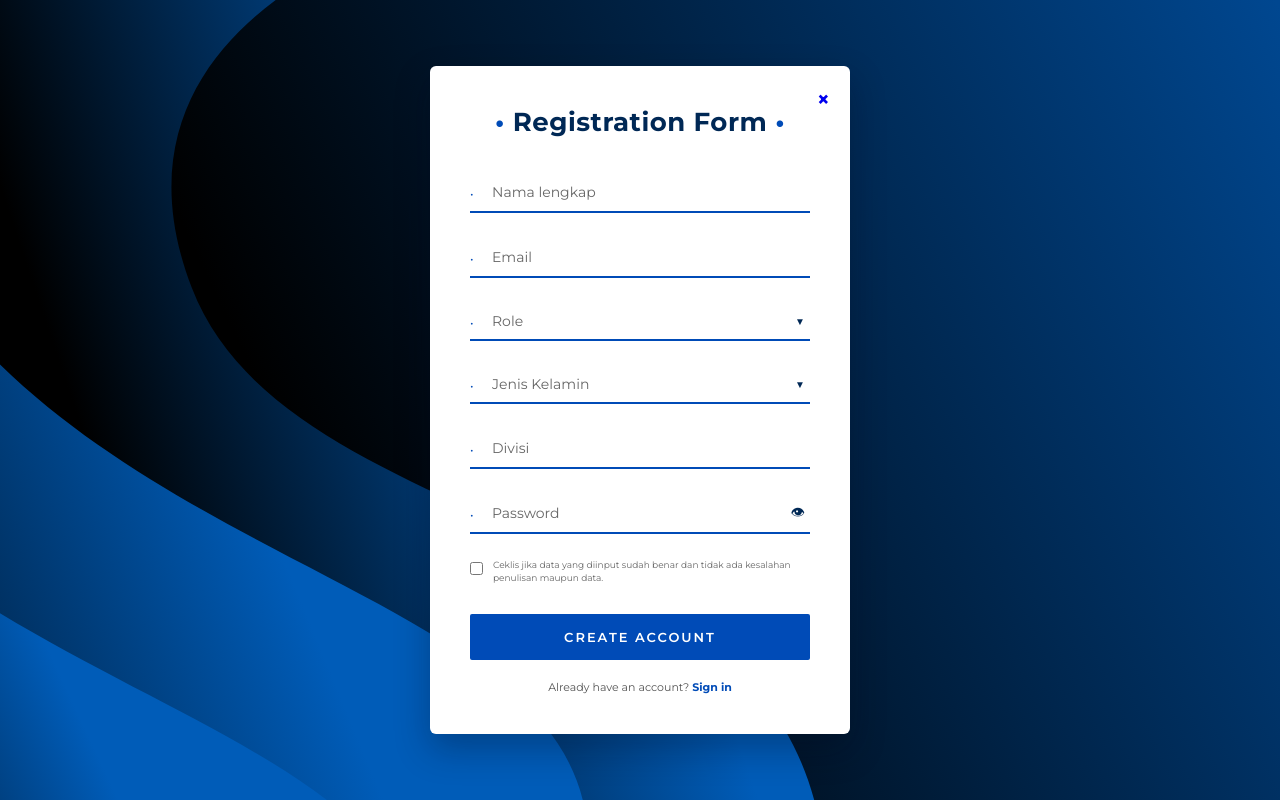
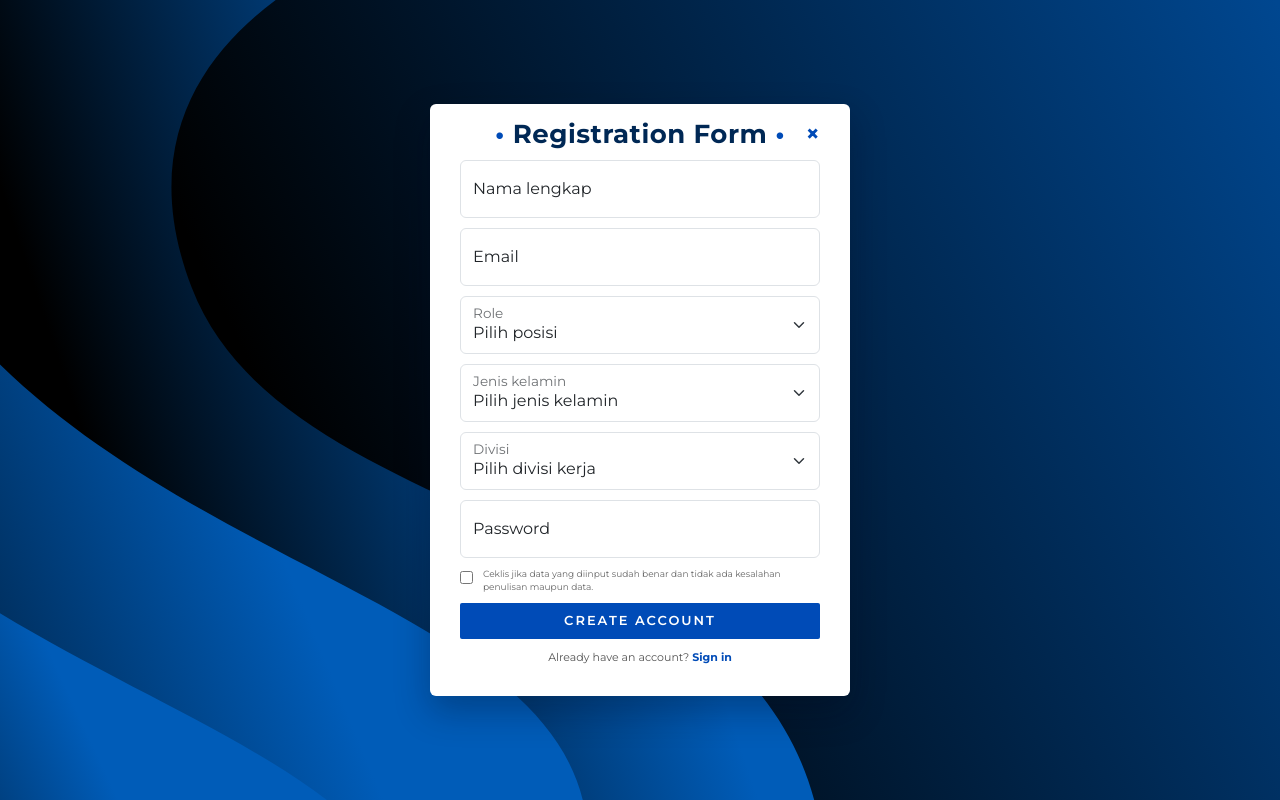
Before and after one commit to Rizalnendian/Program-Analitik-Tingkat-Risiko-Stress-dan-Beban-Kerja-Karyawan, a plain HTML site: page html/signup.html in a window 1280 px wide. Drawn offline with nearby package versions, Linux system fonts and the light colour scheme.

Commit message:
Refactor signup form layout and styles; integrate Bootstrap for improved design

```diff
--- a/CSS/signup.css
+++ b/CSS/signup.css
@@ -12,11 +12,11 @@ body {
     background-repeat: no-repeat;
     background-size: cover;
     background-position: center;
-    min-height: 100vh;
+    height: 100vh;
     display: flex;
     justify-content: center;
     align-items: center;
-    padding: 20px;
+    padding: 10px;
 }
 
 /* Kotak Form Putih */
@@ -24,25 +24,18 @@ body {
     background: #ffffff;
     width: 100%;
     max-width: 420px;
-    padding: 40px;
+    padding: 15px 30px;
     border-radius: 6px;
     box-shadow: 0 15px 35px rgba(0, 10, 30, 0.3);
     position: relative;
 }
 
-/* Tombol Close (X) di pojok kanan atas */
-.close-btn {
-    position: absolute;
-    top: 20px;
-    right: 20px;
-    font-size: 22px;
-    color: #004bb7;
-    cursor: pointer;
-    font-weight: bold;
-}
-
-.close {
-    text-decoration: none;
+.form-header {
+    position: relative;
+    display: flex;
+    align-items: center;
+    justify-content: center;
+    margin-bottom: 10px;
 }
 
 /* Judul Form */
@@ -51,13 +44,29 @@ body {
     font-weight: 700;
     text-align: center;
     font-size: 26px;
-    margin-bottom: 35px;
+    margin-bottom: 0px;
     color: #002855;
     letter-spacing: 0.5px;
 }
 
 .form-title span {
     color: #004bb7;
+}
+
+/* Tombol Close (X) di pojok kanan atas */
+.close-btn {
+    position: absolute;
+    top: 50%;
+    right: 0px;
+    transform: translateY(-50%);
+    font-size: 24px;
+    color: #004bb7;
+    cursor: pointer;
+    font-weight: bold;
+    text-decoration: none;
+    line-height: 1;
+    cursor: pointer;
+    transition: color 0.2s ease;
 }
 
 /* Grup Input */
@@ -137,8 +146,8 @@ body {
     display: flex;
     align-items: flex-start;
     gap: 10px;
-    margin-top: 25px;
-    margin-bottom: 30px;
+    margin-top: 10px;
+    margin-bottom: 10px;
 }
 
 .checkbox-group input {
@@ -175,7 +184,7 @@ body {
 /* Teks Footer */
 .footer-text {
     text-align: center;
-    margin-top: 20px;
+    margin-top: 10px;
     font-size: 11px;
     color: #555555;
 }
--- a/html/signup.html
+++ b/html/signup.html
@@ -10,69 +10,104 @@
             href="https://fonts.googleapis.com/css2?family=Bodoni+Moda:ital,opsz,wght@0,6..96,400..900;1,6..96,400..900&family=Montserrat:ital,wght@0,100..900;1,100..900&display=swap"
             rel="stylesheet"
         />
+        <link
+            href="https://cdn.jsdelivr.net/npm/bootstrap@5.3.3/dist/css/bootstrap.min.css"
+            rel="stylesheet"
+        />
         <link rel="icon" type="image/svg+xml" href="../LOGO warna.svg" />
         <link rel="stylesheet" href="../CSS/signup.css" />
     </head>
     <body>
         <div class="form-container">
-            <!-- Tombol Close (X) -->
-            <div class="close-btn">
-                <a class="close" href="../html/index.html">&times;</a>
+            <div class="form-header">
+                <!-- Judul Form -->
+                <h4 class="form-title">
+                    <span>•</span> Registration Form <span>•</span>
+                </h4>
+
+                <!-- Tombol Close (X) -->
+                <a class="close-btn" href="../html/index.html">&times;</a>
             </div>
-
-            <!-- Judul Form -->
-            <h2 class="form-title">
-                <span>•</span> Registration Form <span>•</span>
-            </h2>
 
             <form action="#">
                 <!-- Input Nama -->
-                <div class="input-group">
-                    <span class="dot">•</span>
-                    <input type="text" placeholder="Nama lengkap" required />
+                <div class="form-floating" style="margin-bottom: 10px">
+                    <input
+                        type="text"
+                        class="form-control"
+                        id="floatingName"
+                        placeholder="Email"
+                    />
+
+                    <label for="floatingName">Nama lengkap</label>
                 </div>
 
                 <!-- Input Email -->
-                <div class="input-group">
-                    <span class="dot">•</span>
-                    <input type="email" placeholder="Email" required />
+                <div class="form-floating" style="margin-bottom: 10px">
+                    <input
+                        type="email"
+                        class="form-control"
+                        id="floatingEmail"
+                        placeholder="Email"
+                    />
+
+                    <label for="floatingEmail">Email</label>
                 </div>
 
                 <!-- Dropdown Role -->
-                <div class="input-group">
-                    <span class="dot">•</span>
-                    <select required>
-                        <option value="" disabled selected hidden>Role</option>
+                <div class="form-floating" style="margin-bottom: 10px">
+                    <select
+                        class="form-select"
+                        id="floatingSelect"
+                        aria-label="Floating label select example"
+                    >
+                        <option selected>Pilih posisi</option>
                         <option value="Manajer">Manajer</option>
-                        <option value="Staf">Staf</option>
+                        <option value="Staff">Staf</option>
                     </select>
-                    <span class="arrow-icon">▼</span>
+                    <label for="floatingSelect">Role</label>
                 </div>
 
                 <!-- Input Jenis kelamin -->
-                <div class="input-group">
-                    <span class="dot">•</span>
-                    <select required>
-                        <option value="" disabled selected hidden>
-                            Jenis Kelamin
-                        </option>
+                <div class="form-floating" style="margin-bottom: 10px">
+                    <select
+                        class="form-select"
+                        id="floatingSelect"
+                        aria-label="Floating label select example"
+                    >
+                        <option selected>Pilih jenis kelamin</option>
                         <option value="Laki-laki">Laki-laki</option>
                         <option value="Perempuan">Perempuan</option>
                     </select>
-                    <span class="arrow-icon">▼</span>
+                    <label for="floatingSelect">Jenis kelamin</label>
                 </div>
 
                 <!-- Input Divisi -->
-                <div class="input-group">
-                    <span class="dot">•</span>
-                    <input type="text" placeholder="Divisi" required />
+                <div class="form-floating" style="margin-bottom: 10px">
+                    <select
+                        class="form-select"
+                        id="floatingSelect"
+                        aria-label="Floating label select example"
+                    >
+                        <option selected>Pilih divisi kerja</option>
+                        <option value="Finance">Finance</option>
+                        <option value="HR">HR</option>
+                        <option value="IT">IT</option>
+                        <option value="Marketing">Marketing</option>
+                        <option value="Operasional">Operasional</option>
+                    </select>
+                    <label for="floatingSelect">Divisi</label>
                 </div>
 
                 <!-- Input Password -->
-                <div class="input-group">
-                    <span class="dot">•</span>
-                    <input type="password" placeholder="Password" required />
-                    <span class="eye-icon">👁</span>
+                <div class="form-floating" style="margin-bottom: 10px">
+                    <input
+                        type="password"
+                        class="form-control"
+                        id="floatingPassword"
+                        placeholder="Password"
+                    />
+                    <label for="floatingPassword">Password</label>
                 </div>
 
                 <!-- Checkbox Persyaratan -->
@@ -85,7 +120,9 @@
                 </div>
 
                 <!-- Tombol Submit -->
-                <button type="submit" class="submit-btn">CREATE ACCOUNT</button>
+                <button type="submit" class="submit-btn py-2">
+                    CREATE ACCOUNT
+                </button>
 
                 <!-- Link Login -->
                 <p class="footer-text">
@@ -94,6 +131,11 @@
                 </p>
             </form>
         </div>
-        <script type="module" src="https://cdn.jsdelivr.net/npm/bootstrap@6.0.0-alpha.1/dist/js/bootstrap.bundle.min.js" integrity="sha384-1a/pXj49ZQ1aHEmrJ+gMw1otqoVsYwlEnlD8mIfY2TV03r20Y0CN7uqx1tQogjPL" crossorigin="anonymous"></script>
+        <script
+            type="module"
+            src="https://cdn.jsdelivr.net/npm/bootstrap@6.0.0-alpha.1/dist/js/bootstrap.bundle.min.js"
+            integrity="sha384-1a/pXj49ZQ1aHEmrJ+gMw1otqoVsYwlEnlD8mIfY2TV03r20Y0CN7uqx1tQogjPL"
+            crossorigin="anonymous"
+        ></script>
     </body>
 </html>
```
